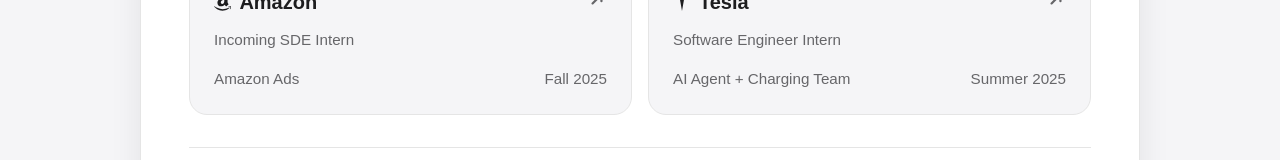
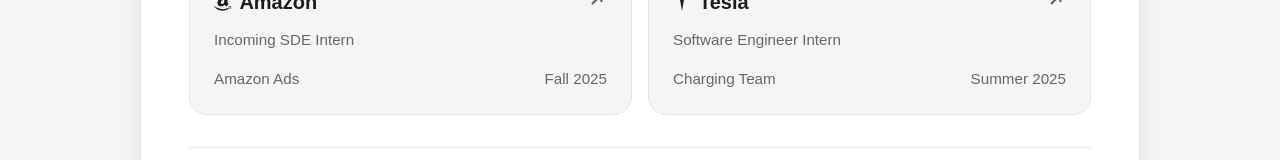
Before and after one commit to NicholasChanng/nickchanng.com, a React (Vite) app: page / in a window 1280 px wide. Shown: the part 444-604 px from the top of the page. Built offline with nearby package versions, Linux system fonts and the light colour scheme; no server answers; a small style sheet from the web is missing; a web font is replaced by a local one.

Commit message:
charging team

```diff
--- a/src/App.tsx
+++ b/src/App.tsx
@@ -339,7 +339,7 @@
                   link="https://www.tesla.com"
                   metaLeft={
                     <>
-                      <a
+                      {/* <a
                         href="https://www.tesla.com/AI"
                         target="_blank"
                         rel="noopener noreferrer"
@@ -347,7 +347,7 @@
                       >
                         AI Agent
                       </a>
-                      {" + "}
+                      {" + "} */}
                       <a
                         href="https://apps.apple.com/us/app/tesla/id582007913"
                         target="_blank"
```
